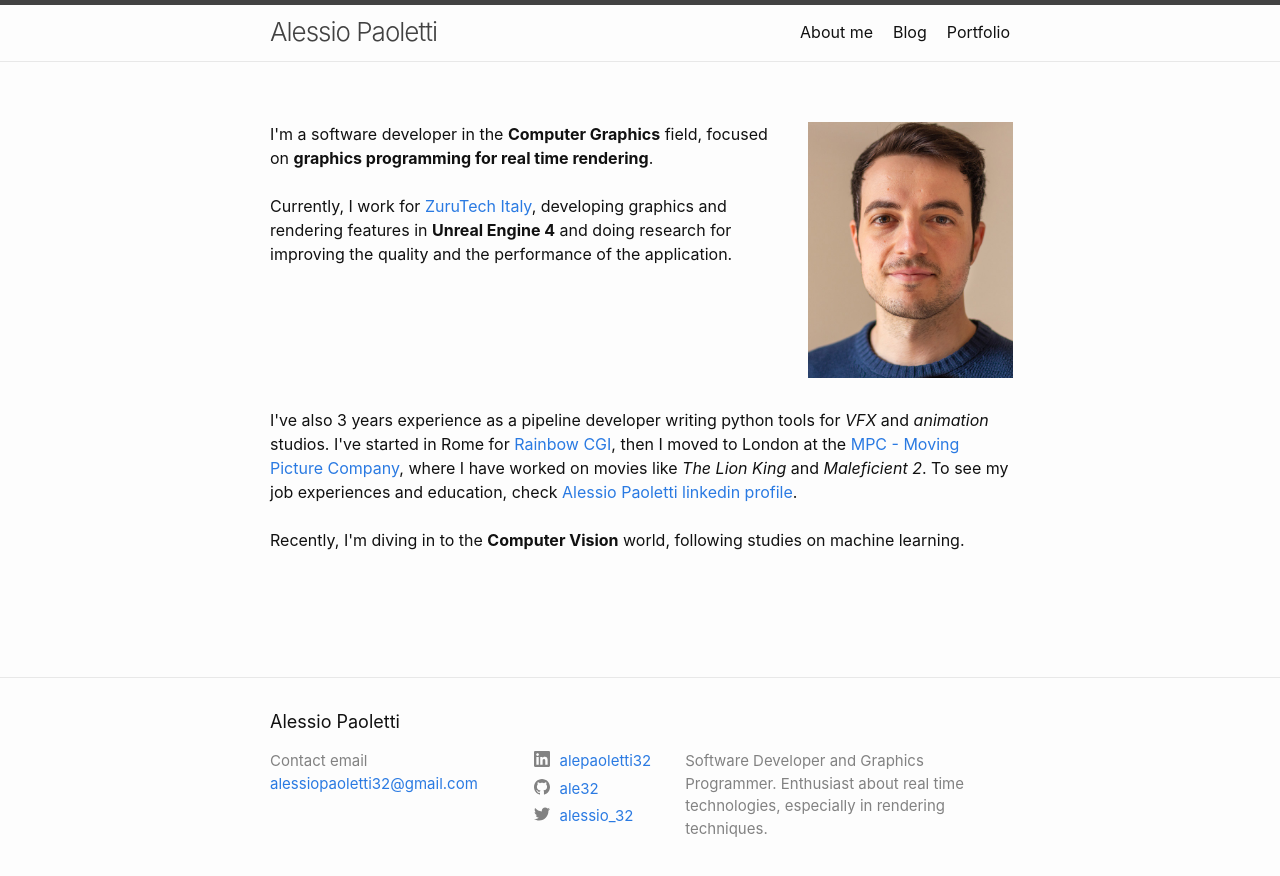
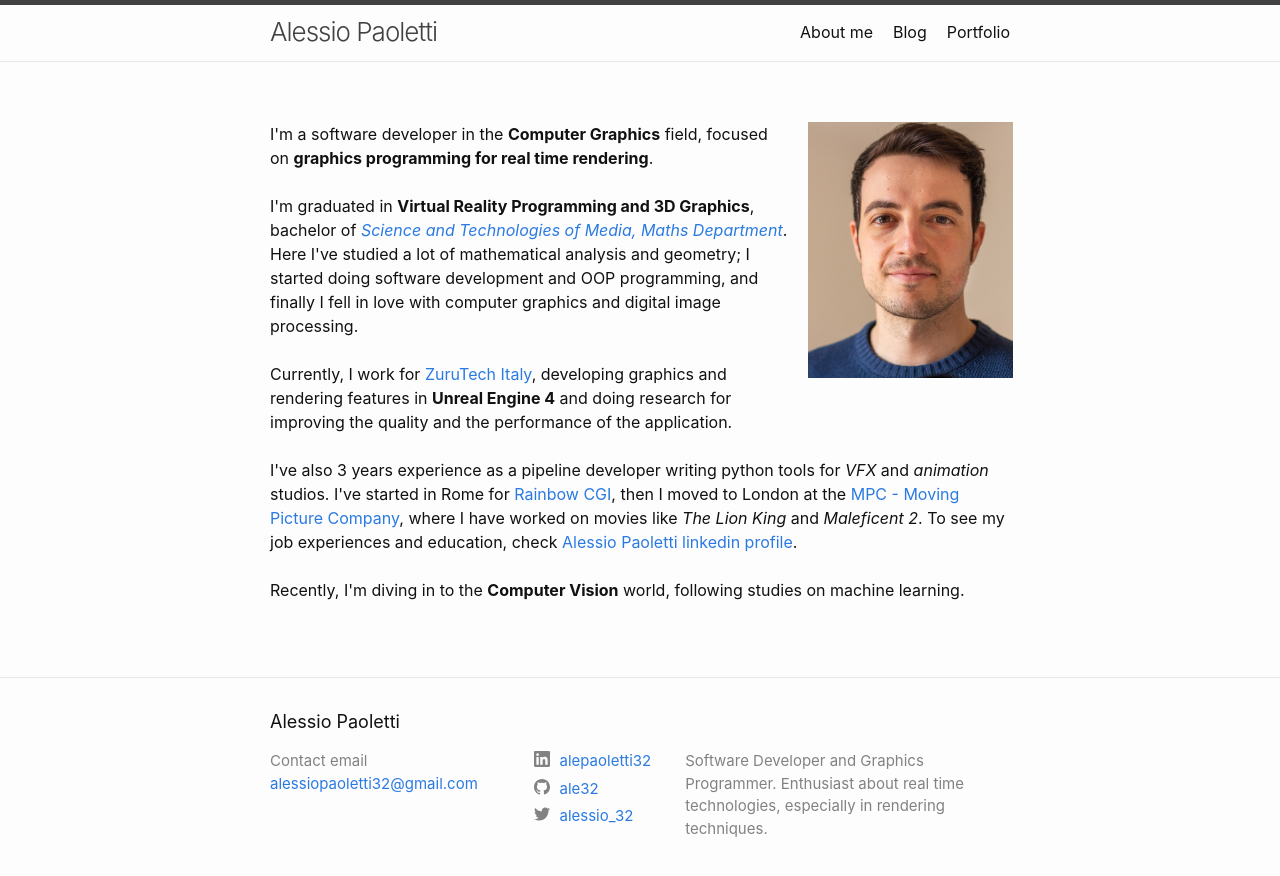
Before and after one commit to Ale32/ale32.github.io, a Jekyll site: the page built from index.md, in a window 1280 px wide. Shown: the top 876 px of the page. Built offline with Jekyll 4.4.1, drawn with Linux system fonts in a browser that asks for light colours.

Commit message:
Updated portfolio posts structure and about.html

```diff
--- a/_includes/about.html
+++ b/_includes/about.html
@@ -14,7 +14,10 @@
     <div class="column left">
         I'm a software developer in the <b>Computer Graphics</b> field, focused on <b>graphics programming for real time rendering</b>.
         <br><br>
+        I'm graduated in <b>Virtual Reality Programming and 3D Graphics</b>, bachelor of <a href="http://www.scienzamedia.uniroma2.it/"><i>Science and Technologies of Media, Maths Department</i></a>. Here I've studied a lot of mathematical analysis and geometry; I started doing software development and OOP programming, and finally I fell in love with computer graphics and digital image processing.
+        <br><br>
         Currently, I work for <a href="https://zuru.tech/">ZuruTech Italy</a>, developing graphics and rendering features in <b>Unreal Engine 4</b> and doing research for improving the quality and the performance of the application.
+        <br><br>
     </div>
 
     <div class="column right">
@@ -23,7 +26,7 @@
 </div>
 
 <div>
-    I've also 3 years experience as a pipeline developer writing python tools for <i>VFX</i> and <i>animation</i> studios. I've started in Rome for <a href="https://www.rbw-cgi.it/en/home/">Rainbow CGI</a>, then I moved to London at the <a href="https://www.mpcfilm.com/">MPC - Moving Picture Company</a>, where I have worked on movies like <i>The Lion King</i> and <i>Maleficient 2</i>.
+    I've also 3 years experience as a pipeline developer writing python tools for <i>VFX</i> and <i>animation</i> studios. I've started in Rome for <a href="https://www.rbw-cgi.it/en/home/">Rainbow CGI</a>, then I moved to London at the <a href="https://www.mpcfilm.com/">MPC - Moving Picture Company</a>, where I have worked on movies like <i>The Lion King</i> and <i>Maleficent 2</i>.
 
     To see my job experiences and education, check <a href="https://www.linkedin.com/in/alessiopaoletti32/">Alessio Paoletti linkedin profile</a>.
     <br><br>
```
Also changed, not shown: portfolio/_posts/2020-01-01-cg-pipeline-tools.md (added, +9 -0 lines), portfolio/_posts/2020-01-02-ue4-projects.md (added, +13 -0 lines), portfolio/_posts/2020-01-04-raytracer.md (renamed from portfolio/_posts/2020-04-04-raytracer.md, +1 -1 lines), portfolio/_posts/2020-01-05-graphics-and-rendering.md (renamed from portfolio/_posts/2020-04-05-pbs-threejs.md, +2 -2 lines).
